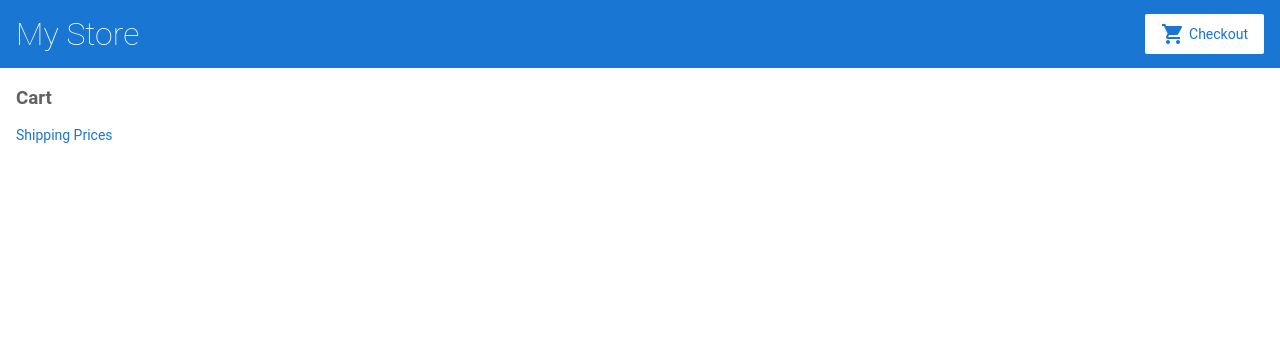
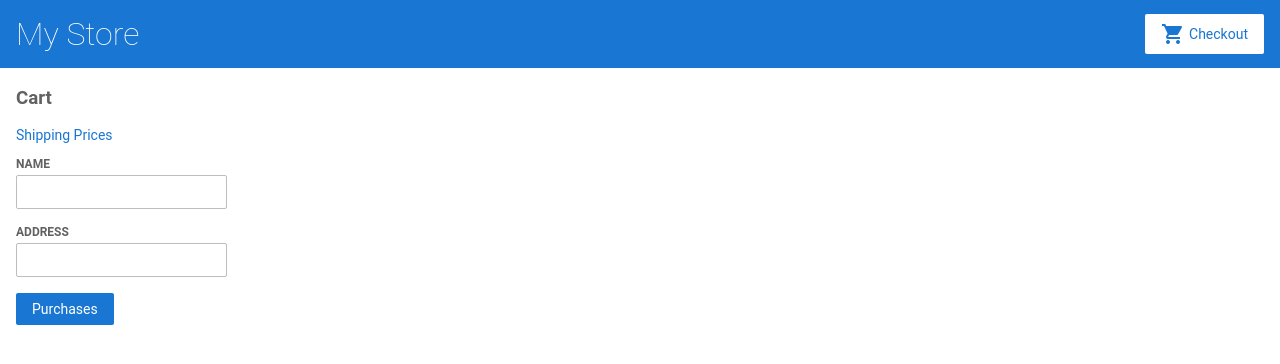
Before and after one commit to leojosants/Angular_Site_Oficial, an Angular app in the folder Projeto_basico/: page /cart in a window 1280 px wide. Shown: the top 364 px of the page. Built offline with nearby package versions, Linux system fonts and the light colour scheme.

Commit message:
Usando formulários para entrada do usuário
- Definir o modelo de formulário de checkout
- Criar o formulário de checkout

```diff
--- a/Projeto_basico/src/app/cart/cart.component.html
+++ b/Projeto_basico/src/app/cart/cart.component.html
@@ -10,3 +10,18 @@
     <span>{{ item.name }}</span>
     <span>{{ item.price | currency }}</span>
 </div>
+
+<form [formGroup]="checkoutForm" (ngSubmit)="onSubmit()">
+
+    <div>
+        <label for="name">Name</label>
+        <input id="name" type="text" formControlName="name">
+    </div>
+
+    <div>
+        <label for="address">Address</label>
+        <input id="address" type="text" formControlName="address">
+    </div>
+
+    <button class="button" type="submit">Purchases</button>
+</form>
--- a/Projeto_basico/src/app/cart/cart.component.ts
+++ b/Projeto_basico/src/app/cart/cart.component.ts
@@ -1,6 +1,7 @@
 //
 
 import { Component } from '@angular/core';
+import { FormBuilder } from '@angular/forms';
 import { CartService } from '../cart.service';
 
 @Component({
@@ -12,8 +13,20 @@
 export class CartComponent {
   items = this.cartService.getItems();
 
+  checkoutForm = this.formBuilder.group({
+    name: '',
+    address: ''
+  });
+
   constructor(
-    private cartService: CartService
+    private cartService: CartService,
+    private formBuilder: FormBuilder,
   ) {}
 
+  onSubmit(): void {
+    this.items = this.cartService.clearCart();
+    console.warn('Your order has been submitted', this.checkoutForm.value);
+    this.checkoutForm.reset();
+  }
+
 }
```
